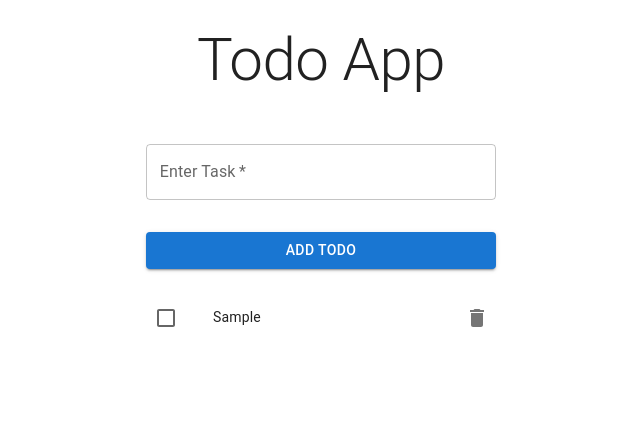
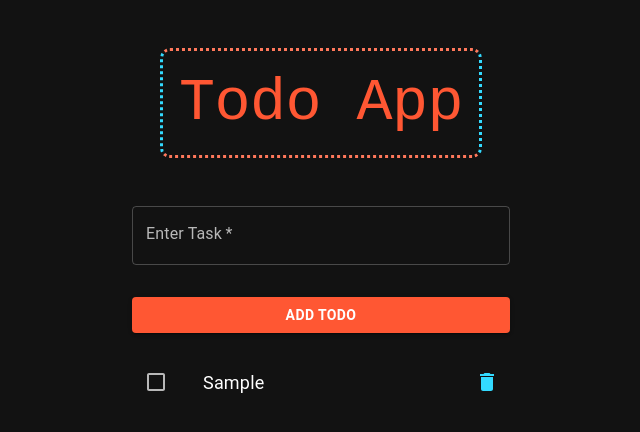
Before and after one commit to Nic-Horton/react-todo-app, a React (Create React App) app: page / in a window 1280 px wide. Both pictures are taken after typing "Sample" into the empty fields and a click on the button "ADD TODO". Shown: the top 432 px of the page, without its empty margins (319-959 px from the left). Built offline with nearby package versions, Linux system fonts and the light colour scheme.

Commit message:
Added styling by adding a theme and implementing it throughout the app.

```diff
--- a/src/App.js
+++ b/src/App.js
@@ -4,6 +4,19 @@ import AddTodo from './components/Addtodo';
 import TodoList from './components/TodoList';
 import Typography from '@mui/material/Typography';
 import Box from '@mui/material/Box';
+import { ThemeProvider, createTheme } from '@mui/material/styles';
+
+const darkTheme = createTheme({
+	palette: {
+		mode: 'dark',
+		primary: {
+			main: '#FF5733',
+		},
+		secondary: {
+			main: '#33daff',
+		},
+	},
+});
 
 function App() {
 	// sets todoList to either get what is in local storage if anything is there or an empty array when initialized
@@ -36,24 +49,35 @@ function App() {
 	};
 
 	const deleteItem = (item) => {
-		const newTodos = todoList.filter((todo) => {
+		const newTodoList = todoList.filter((todo) => {
 			return todo !== item;
 		});
-		setTodoList(newTodos);
+		setTodoList(newTodoList);
 	};
 
 	return (
+		<ThemeProvider theme={darkTheme}>
 			<Box
 				sx={{ display: 'flex', flexDirection: 'column', alignItems: 'center' }}
 			>
 				<Typography
 					component="h2"
 					variant="h2"
-				color="inherit"
+					color="primary.main"
 					align="center"
 					noWrap
-				sx={{ flex: 1 }}
-				mt={3}
+					sx={{
+						flex: 1,
+						fontFamily: 'monospace',
+						fontWeight: 500,
+						border: 'dotted',
+						borderColor: 'primary.light',
+						borderRadius: '10px',
+						borderRightColor: 'secondary.main',
+						borderLeftColor: 'secondary.main',
+					}}
+					p={2}
+					mt={6}
 					mb={3}
 				>
 					Todo App
@@ -61,6 +85,7 @@ function App() {
 				<AddTodo todo={todo} setTodo={setTodo} addItem={addItem} />
 				<TodoList todoList={todoList} deleteItem={deleteItem} />
 			</Box>
+		</ThemeProvider>
 	);
 }
 
--- a/src/components/Addtodo.jsx
+++ b/src/components/Addtodo.jsx
@@ -2,7 +2,6 @@ import React from 'react'
 import Button from '@mui/material/Button';
 import CssBaseline from '@mui/material/CssBaseline';
 import TextField from '@mui/material/TextField';
-import Grid from '@mui/material/Grid';
 import Box from '@mui/material/Box';
 import Container from '@mui/material/Container';
 
@@ -21,6 +20,7 @@ function AddTodo({todo,addItem,setTodo}) {
         >
           <Box component="form" onSubmit={(e)=>{addItem(e)}} sx={{ mt: 1 }}>
             <TextField
+              inputProps={{style: {fontSize: 18}}}
               type='text'
               margin="normal"
               required
@@ -36,15 +36,10 @@ function AddTodo({todo,addItem,setTodo}) {
               type="submit"
               fullWidth
               variant="contained"
-              sx={{ mt: 3, mb: 2 }}
+              sx={{ mt: 3, mb: 2,fontWeight: 700,}}
             >
               Add todo
             </Button>
-            <Grid container>
-              <Grid item xs color={'blue'}>
-
-              </Grid>
-            </Grid>
           </Box>
         </Box>
       </Container>
--- a/src/components/TodoList.jsx
+++ b/src/components/TodoList.jsx
@@ -29,14 +29,14 @@ function TodoList({todoList,deleteItem}) {
   return (
     <>
     {todoList?.length > 0 ? (
-    <List sx={{ width: '100%', maxWidth: 360, bgcolor: 'background.paper' }}>
+    <List sx={{ width: '100%', maxWidth: 380 }}>
       {todoList.map((todo) => {
 
         return (
           <ListItem
             key={todo}
             secondaryAction={
-              <IconButton edge="end" aria-label="comments" onClick={() => {deleteItem(todo);}}>
+              <IconButton color='secondary' edge="end" aria-label="comments" onClick={() => {deleteItem(todo);}}>
                 <DeleteIcon />
               </IconButton>
             }
@@ -52,14 +52,16 @@ function TodoList({todoList,deleteItem}) {
                   inputProps={{ 'aria-labelledby': todo }}
                 />
               </ListItemIcon>
-              <ListItemText sx={checked.includes(todo)?{textDecoration: 'line-through'}:{textDecoration: 'none'}} id={todo} primary={`${todo}`} />
+              <ListItemText sx={checked.includes(todo)?{textDecoration: 'line-through', color:'primary.main'}:{textDecoration: 'none'}}
+                primaryTypographyProps={{fontSize: 18}}
+                id={todo} primary={`${todo}`} />
             </ListItemButton>
           </ListItem>
         );
       })}
     </List>
   ) : (
-    <Typography variant="subtitle1">Currently no Todos</Typography>
+    <Typography fontFamily='monospace' variant="subtitle1">Currently No Todos</Typography>
   )}
   </>
   );
```
Lines whose indentation alone changed are shown as unchanged.
